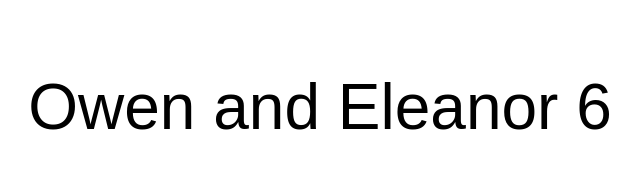
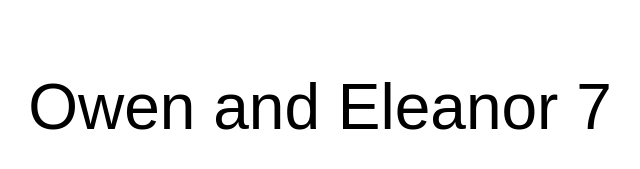
Before and after one commit to OwenFillmore/website, a plain HTML site: page index.html in a window 1280 px wide. Shown: the part 293-462 px from the top of the page, 320-960 px from the left. Drawn offline with Linux system fonts and the light colour scheme.

Commit message:
Update header from '6' to '7't

```diff
--- a/index.html
+++ b/index.html
@@ -41,6 +41,6 @@
     </style>
 </head>
 <body>
-    <h1>Owen and Eleanor 6</h1>
+    <h1>Owen and Eleanor 7</h1>
 </body>
 </html></content>
```
